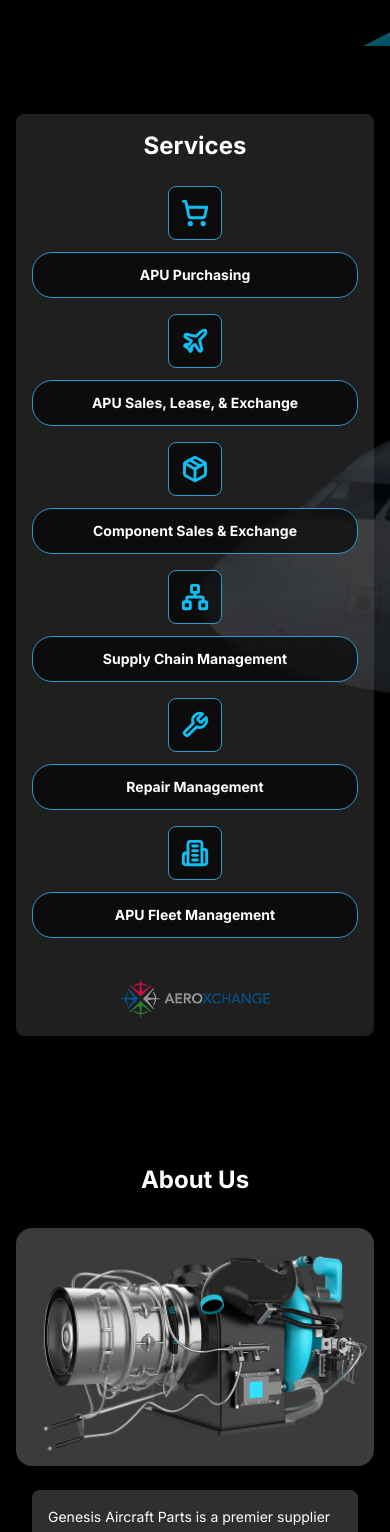
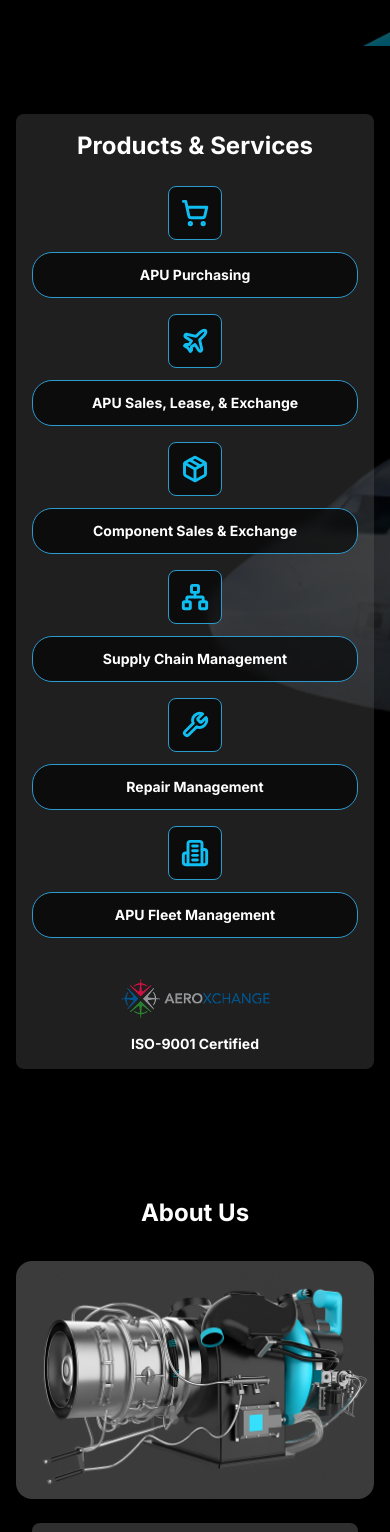
Before and after one commit to quickarus/Genesis, a Next.js app: page / in a window 390 px wide. Shown: the part 1367-2899 px from the top of the page. Built offline with nearby package versions, Linux system fonts and the light colour scheme.

Commit message:
Small Finals

```diff
--- a/src/components/footer-section.tsx
+++ b/src/components/footer-section.tsx
@@ -70,7 +70,7 @@ export default function FooterSection() {
           onClick={() => scrollToSection('services')}
           className="text-base text-white hover:text-[#10BEF2] transition-colors cursor-pointer"
         >
-          Services
+          Products & Services
         </button>
         <button
           onClick={() => scrollToSection('quote')}
--- a/src/components/header.tsx
+++ b/src/components/header.tsx
@@ -57,7 +57,7 @@ export default function Header() {
             onClick={() => scrollToSection('services')}
             className="px-4 py-2 rounded-lg text-white font-medium text-base lg:text-lg hover:bg-white/10 transition-colors"
           >
-            Services
+            Products & Services
           </button>
           <button
             onClick={() => scrollToSection('about')}
@@ -95,12 +95,12 @@ export default function Header() {
       {isMenuOpen && (
         <div className="md:hidden">
           <nav className="flex flex-col items-center gap-4 py-6">
-            <button
-              onClick={() => scrollToSection('services')}
-              className="px-4 py-2 rounded-lg text-white font-medium text-lg hover:bg-white/10 transition-colors w-full max-w-xs text-center"
-            >
-              Services
-            </button>
+              <button
+                onClick={() => scrollToSection('services')}
+                className="px-4 py-2 rounded-lg text-white font-medium text-lg hover:bg-white/10 transition-colors w-full max-w-xs text-center"
+              >
+                Products & Services
+              </button>
             <button
               onClick={() => scrollToSection('about')}
               className="px-4 py-2 rounded-lg text-white font-medium text-lg hover:bg-white/10 transition-colors w-full max-w-xs text-center"
--- a/src/components/products-services-section.tsx
+++ b/src/components/products-services-section.tsx
@@ -1,11 +1,14 @@
 'use client'
 
+import { useState } from 'react'
 import Image from 'next/image'
 import { motion } from 'framer-motion'
 import { ShoppingCart, Plane, Package, Network, Wrench, Building2 } from 'lucide-react'
 import { getAssetPath } from '@/lib/utils'
 
 export default function ProductsServicesSection() {
+  const [showCertificate, setShowCertificate] = useState(false)
+
   const services = [
     {
       icon: ShoppingCart,
@@ -70,7 +73,7 @@ export default function ProductsServicesSection() {
             viewport={{ once: true, amount: 0.5 }}
             transition={{ duration: 0.6, ease: "easeOut" }}
           >
-            Services
+            Products & Services
           </motion.h2>
 
           <div className="grid grid-cols-1 sm:grid-cols-2 gap-4 sm:gap-6 lg:gap-8 w-full">
@@ -101,9 +104,10 @@ export default function ProductsServicesSection() {
             })}
           </div>
 
-          {/* AeroXchange Logo */}
+          {/* AeroXchange Logo and ISO Certification */}
+          <div className="flex flex-col items-center justify-center gap-4 mt-4">
             <motion.div
-            className="w-[150px] sm:w-[180px] lg:w-[211px] h-auto mt-4"
+              className="w-[150px] sm:w-[180px] lg:w-[211px] h-auto"
               initial={{ opacity: 0, y: 20 }}
               whileInView={{ opacity: 1, y: 0 }}
               viewport={{ once: true, amount: 0.5 }}
@@ -117,8 +121,46 @@ export default function ProductsServicesSection() {
                 className="w-full h-auto object-contain"
               />
             </motion.div>
+
+            <motion.button
+              onClick={() => setShowCertificate(true)}
+              className="text-sm font-bold text-white leading-[1.21] hover:text-[#10BEF2] transition-colors cursor-pointer"
+              initial={{ opacity: 0, y: 20 }}
+              whileInView={{ opacity: 1, y: 0 }}
+              viewport={{ once: true, amount: 0.5 }}
+              transition={{ duration: 0.3, ease: "easeOut", delay: 1.0 }}
+            >
+              ISO-9001 Certified
+            </motion.button>
           </div>
         </div>
+      </div>
+
+      {/* Certificate Modal/Overlay */}
+      {showCertificate && (
+        <div
+          className="fixed inset-0 z-50 flex items-center justify-center bg-black/80 p-4"
+          onClick={() => setShowCertificate(false)}
+        >
+          <div
+            className="relative w-full max-w-5xl h-[90vh] bg-white rounded-lg overflow-hidden"
+            onClick={(e) => e.stopPropagation()}
+          >
+            <button
+              onClick={() => setShowCertificate(false)}
+              className="absolute top-4 right-4 z-10 w-10 h-10 flex items-center justify-center bg-black/50 hover:bg-black/70 text-white rounded-full transition-colors"
+              aria-label="Close"
+            >
+              ✕
+            </button>
+            <iframe
+              src={getAssetPath("/assets/images/GAP-2024-ISO-9001-CERTIFICATE OF ACCREDIDATION-.pdf")}
+              className="w-full h-full"
+              title="ISO-9001 Certificate"
+            />
+          </div>
+        </div>
+      )}
     </section>
   )
 }
```
Lines whose indentation alone changed are shown as unchanged.
